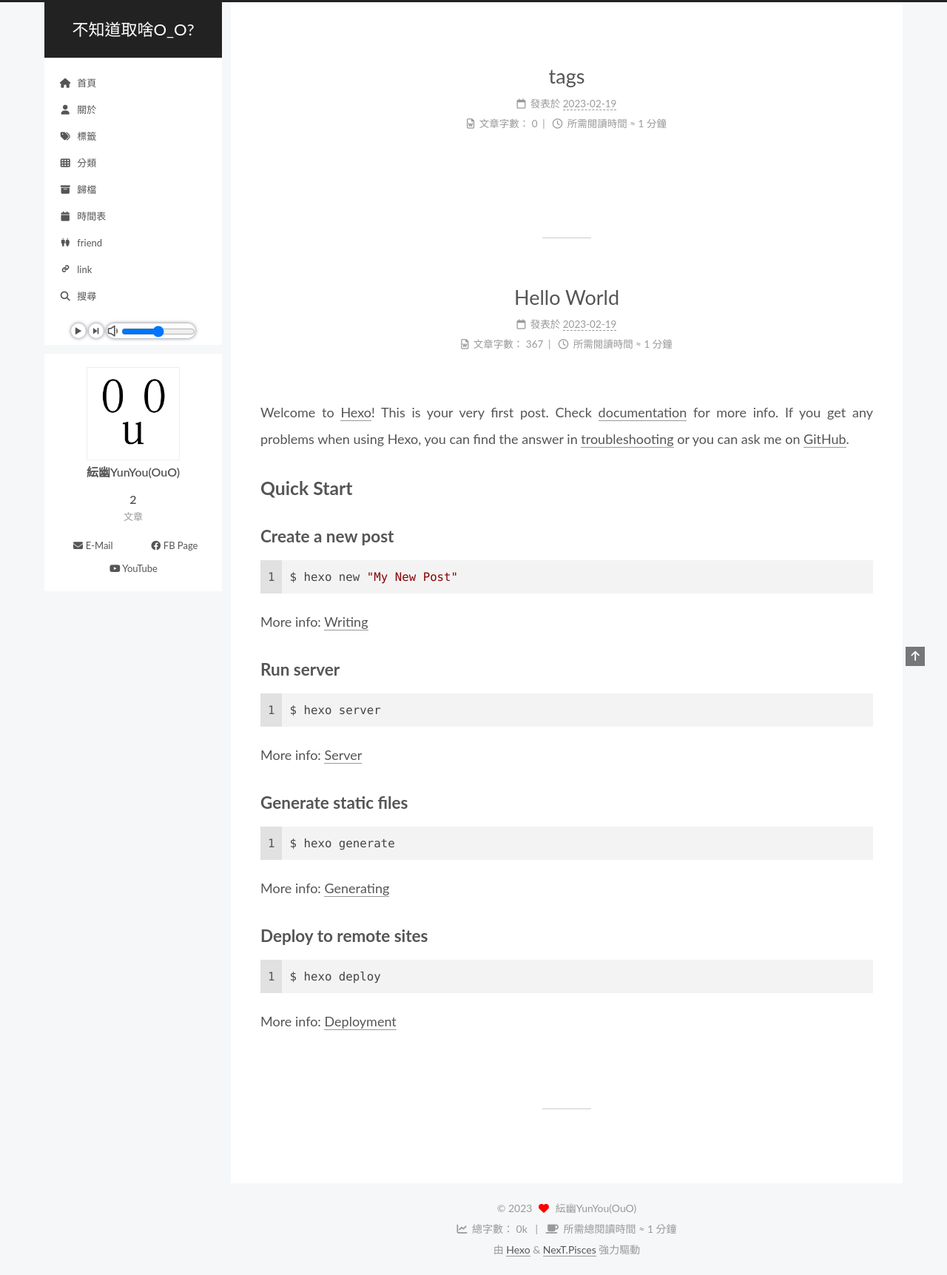
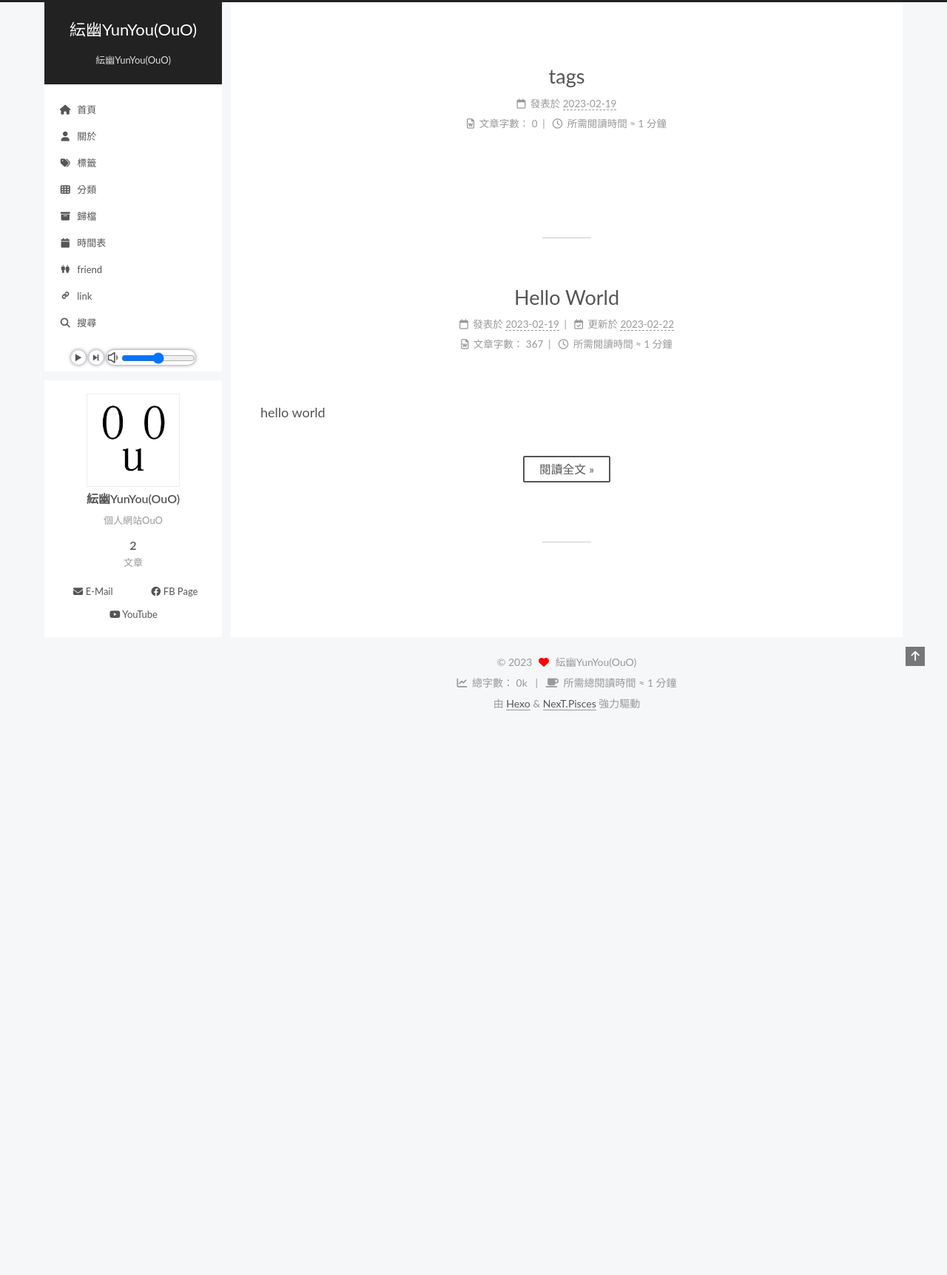
Before and after one commit to YunYouOuO/ouobyy, a plain HTML site: page index.html in a window 1280 px wide. Shown: the whole page at 74% size. After the commit the page ends 985 px from the top, so only its background shows below. Drawn offline with nearby package versions, Linux system fonts and the light colour scheme; a script that the page names is missing.

Commit message:
Site updated: 2023-02-23 00:56:59

```diff
--- a/index.html
+++ b/index.html
@@ -24,12 +24,15 @@
 
 <script class="next-config" data-name="main" type="application/json">{"hostname":"yunyououo.github.io","root":"/ouobyy/","images":"/ouobyy/images","scheme":"Pisces","darkmode":false,"version":"8.14.2","exturl":false,"sidebar":{"position":"left","display":"post","padding":18,"offset":12},"copycode":{"enable":false,"style":null},"bookmark":{"enable":false,"color":"#222","save":"auto"},"mediumzoom":false,"lazyload":false,"pangu":false,"comments":{"style":"tabs","active":null,"storage":true,"lazyload":false,"nav":null},"stickytabs":false,"motion":{"enable":true,"async":false,"transition":{"menu_item":"fadeInDown","post_block":"fadeIn","post_header":"fadeInDown","post_body":"fadeInDown","coll_header":"fadeInLeft","sidebar":"fadeInUp"}},"prism":false,"i18n":{"placeholder":"搜尋...","empty":"我們無法找到任何有關 ${query} 的搜索結果","hits_time":"${hits} 找到 ${time} 個結果","hits":"找到 ${hits} 個結果"},"path":"/ouobyy/search.xml","localsearch":{"enable":true,"trigger":"auto","top_n_per_article":1,"unescape":false,"preload":false}}</script><script src="/ouobyy/js/config.js"></script>
 
-    <meta property="og:type" content="website">
-<meta property="og:title" content="不知道取啥O_O?">
+    <meta name="description" content="個人網站OuO">
+<meta property="og:type" content="website">
+<meta property="og:title" content="紜幽YunYou(OuO)">
 <meta property="og:url" content="https://yunyououo.github.io/ouobyy/index.html">
-<meta property="og:site_name" content="不知道取啥O_O?">
+<meta property="og:site_name" content="紜幽YunYou(OuO)">
+<meta property="og:description" content="個人網站OuO">
 <meta property="og:locale" content="zh_TW">
 <meta property="article:author" content="紜幽YunYou(OuO)">
+<meta property="article:tag" content="紜幽YunYou(OuO)">
 <meta name="twitter:card" content="summary">
 
 
@@ -40,7 +43,7 @@
 <script class="next-config" data-name="page" type="application/json">{"sidebar":"","isHome":true,"isPost":false,"lang":"zh-TW","comments":"","permalink":"","path":"index.html","title":""}</script>
 
 <script class="next-config" data-name="calendar" type="application/json">""</script>
-<title>不知道取啥O_O?</title>
+<title>紜幽YunYou(OuO)</title>
 
 
 
@@ -75,9 +78,10 @@
 
     <a href="/ouobyy/" class="brand" rel="start">
       <i class="logo-line"></i>
-      <h1 class="site-title">不知道取啥O_O?</h1>
+      <h1 class="site-title">紜幽YunYou(OuO)</h1>
       <i class="logo-line"></i>
     </a>
+      <p class="site-subtitle" itemprop="description">紜幽YunYou(OuO)</p>
   </div>
 
   <div class="site-nav-right">
@@ -163,7 +167,7 @@
     <img class="site-author-image" itemprop="image" alt="紜幽YunYou(OuO)"
       src="/ouobyy/images/ytlego-cir.png">
   <p class="site-author-name" itemprop="name">紜幽YunYou(OuO)</p>
-  <div class="site-description" itemprop="description"></div>
+  <div class="site-description" itemprop="description">個人網站OuO</div>
 </div>
 <div class="site-state-wrap animated">
   <nav class="site-state">
@@ -215,12 +219,12 @@
     </span>
 
     <span hidden itemprop="publisher" itemscope itemtype="http://schema.org/Organization">
-      <meta itemprop="name" content="不知道取啥O_O?">
-      <meta itemprop="description" content="">
+      <meta itemprop="name" content="紜幽YunYou(OuO)">
+      <meta itemprop="description" content="個人網站OuO">
     </span>
 
     <span hidden itemprop="post" itemscope itemtype="http://schema.org/CreativeWork">
-      <meta itemprop="name" content="undefined | 不知道取啥O_O?">
+      <meta itemprop="name" content="undefined | 紜幽YunYou(OuO)">
       <meta itemprop="description" content="">
     </span>
       <header class="post-header">
@@ -298,12 +302,12 @@
     </span>
 
     <span hidden itemprop="publisher" itemscope itemtype="http://schema.org/Organization">
-      <meta itemprop="name" content="不知道取啥O_O?">
-      <meta itemprop="description" content="">
+      <meta itemprop="name" content="紜幽YunYou(OuO)">
+      <meta itemprop="description" content="個人網站OuO">
     </span>
 
     <span hidden itemprop="post" itemscope itemtype="http://schema.org/CreativeWork">
-      <meta itemprop="name" content="undefined | 不知道取啥O_O?">
+      <meta itemprop="name" content="undefined | 紜幽YunYou(OuO)">
       <meta itemprop="description" content="">
     </span>
       <header class="post-header">
@@ -320,6 +324,13 @@
       <span class="post-meta-item-text">發表於</span>
 
       <time title="創建時間：2023-02-19 20:11:28" itemprop="dateCreated datePublished" datetime="2023-02-19T20:11:28+08:00">2023-02-19</time>
+    </span>
+    <span class="post-meta-item">
+      <span class="post-meta-item-icon">
+        <i class="far fa-calendar-check"></i>
+      </span>
+      <span class="post-meta-item-text">更新於</span>
+      <time title="修改時間：2023-02-22 17:26:54" itemprop="dateModified" datetime="2023-02-22T17:26:54+08:00">2023-02-22</time>
     </span>
 
 
@@ -347,19 +358,14 @@
 
 
     <div class="post-body" itemprop="articleBody">
-          <p>Welcome to <a target="_blank" rel="noopener" href="https://hexo.io/">Hexo</a>! This is your very first post. Check <a target="_blank" rel="noopener" href="https://hexo.io/docs/">documentation</a> for more info. If you get any problems when using Hexo, you can find the answer in <a target="_blank" rel="noopener" href="https://hexo.io/docs/troubleshooting.html">troubleshooting</a> or you can ask me on <a target="_blank" rel="noopener" href="https://github.com/hexojs/hexo/issues">GitHub</a>.</p>
-<h2 id="Quick-Start"><a href="#Quick-Start" class="headerlink" title="Quick Start"></a>Quick Start</h2><h3 id="Create-a-new-post"><a href="#Create-a-new-post" class="headerlink" title="Create a new post"></a>Create a new post</h3><figure class="highlight bash"><table><tr><td class="gutter"><pre><span class="line">1</span><br></pre></td><td class="code"><pre><span class="line">$ hexo new <span class="string">&quot;My New Post&quot;</span></span><br></pre></td></tr></table></figure>
-
-<p>More info: <a target="_blank" rel="noopener" href="https://hexo.io/docs/writing.html">Writing</a></p>
-<h3 id="Run-server"><a href="#Run-server" class="headerlink" title="Run server"></a>Run server</h3><figure class="highlight bash"><table><tr><td class="gutter"><pre><span class="line">1</span><br></pre></td><td class="code"><pre><span class="line">$ hexo server</span><br></pre></td></tr></table></figure>
-
-<p>More info: <a target="_blank" rel="noopener" href="https://hexo.io/docs/server.html">Server</a></p>
-<h3 id="Generate-static-files"><a href="#Generate-static-files" class="headerlink" title="Generate static files"></a>Generate static files</h3><figure class="highlight bash"><table><tr><td class="gutter"><pre><span class="line">1</span><br></pre></td><td class="code"><pre><span class="line">$ hexo generate</span><br></pre></td></tr></table></figure>
-
-<p>More info: <a target="_blank" rel="noopener" href="https://hexo.io/docs/generating.html">Generating</a></p>
-<h3 id="Deploy-to-remote-sites"><a href="#Deploy-to-remote-sites" class="headerlink" title="Deploy to remote sites"></a>Deploy to remote sites</h3><figure class="highlight bash"><table><tr><td class="gutter"><pre><span class="line">1</span><br></pre></td><td class="code"><pre><span class="line">$ hexo deploy</span><br></pre></td></tr></table></figure>
-
-<p>More info: <a target="_blank" rel="noopener" href="https://hexo.io/docs/one-command-deployment.html">Deployment</a></p>
+          <p>hello world</p>
+          <!--noindex-->
+            <div class="post-button">
+              <a class="btn" href="/ouobyy/2023/02/19/hello-world/">
+                閱讀全文 &raquo;
+              </a>
+            </div>
+          <!--/noindex-->
 
 
     </div>
--- a/js/music.js
+++ b/js/music.js
@@ -36,7 +36,7 @@ function onYouTubeIframeAPIReady() {
 }
 
 function onPlayerReady(e) {
-    player.playVideo();
+    //player.playVideo();
     $("#video-title").text(player.videoTitle);
 }
 function onPlayerStateChange(e) {
```
Also changed, not shown: 2023/02/19/hello-world/index.html (+21 -11 lines), 2023/02/19/tags/index.html (+12 -8 lines), about/index.html (+9 -5 lines), archives/2023/02/index.html (+10 -6 lines), archives/2023/index.html (+10 -6 lines), archives/index.html (+10 -6 lines), categories/index.html (+9 -5 lines), commonweal/index.html (+9 -5 lines), friend/index.html (+9 -5 lines), link/index.html (+6 -4 lines), schedule/index.html (+9 -5 lines), sitemap/index.html (+9 -5 lines), tags/index.html (+9 -5 lines).
